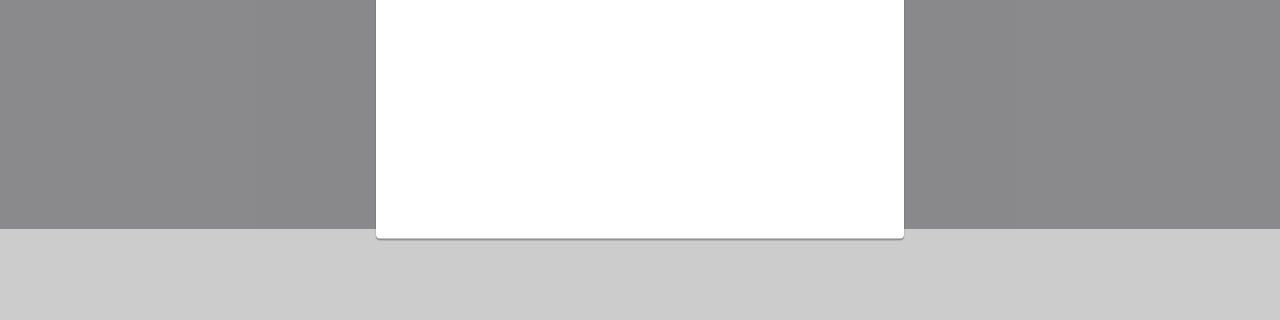
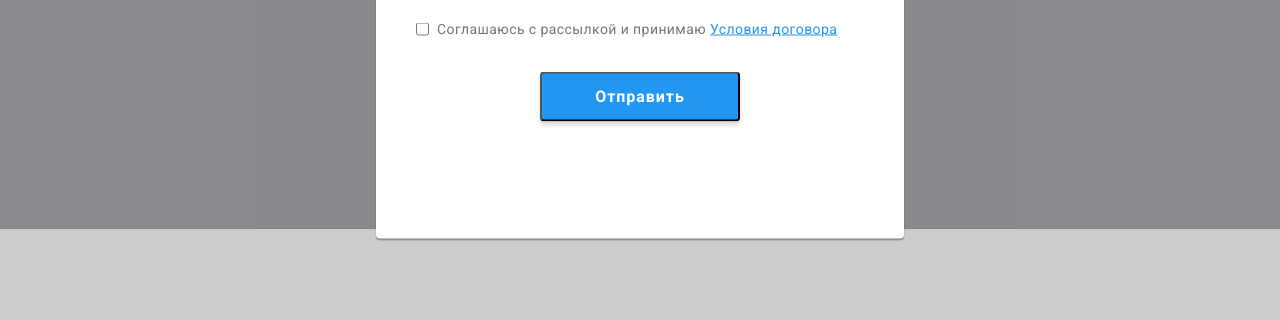
Before and after one commit to ikarkam76/goit-markup-hw-06, a plain HTML site: page index.html in a window 1280 px wide. Both pictures are taken after a click on the button "Заказать услугу". Shown: the part 452-772 px from the top of the page. Drawn offline with nearby package versions, Linux system fonts and the light colour scheme.

Commit message:
додає в модалку чекбокс і кнопку відправки

```diff
--- a/css/styles.css
+++ b/css/styles.css
@@ -24,6 +24,7 @@
     --timihg-function: cubic-bezier(0.4, 0, 0.2, 1);
     --modal-input-border: rgba(33, 33, 33, 0.2);
     --modal-comment-text: rgba(117, 117, 117, 0.5);
+    --button-send-hover-color: #188CE8;
 }
 
 body {
@@ -924,6 +925,7 @@ h1, h2, h3, p, ul {
 
 /* ------ form modal---- */
 
+
 .modal-form-title {
     font-weight: 700;
     font-size: 20px;
@@ -966,6 +968,7 @@ h1, h2, h3, p, ul {
 }
 
 .user-comment-input {
+    height: 120px;
     padding: 12px 16px;
     resize: none;
 
@@ -973,3 +976,49 @@ h1, h2, h3, p, ul {
     border: 1px solid var(--modal-input-border);
     border-radius: 4px;
 }
+
+.checkbox-contract-marker {
+    display: flex;
+    align-items: center;
+    margin-top: 20px;
+}
+
+.checkbox-marker {
+}
+
+.user-checkbox {
+    font-size: 14px;
+    line-height: 1.71;
+    margin-left: 8px;
+
+    color: var(--primary-text-color);
+}
+
+.link-contract {
+    color: var(--link-active-color);
+}
+
+.modal-send-button {
+    width: 200px;
+    height: 50px;
+    margin-right: auto;
+    margin-left: auto;
+    margin-top: 30px;
+
+    font-weight: 700;
+    font-size: 16px;
+    line-height: 1.88;
+    letter-spacing: 0.06em;
+
+    color: var(--primary-title-text-color);
+    background-color: var(--button-active-color);
+    box-shadow: 0px 4px 4px rgba(0, 0, 0, 0.15);
+    border-radius: 4px;
+
+    transition: background-color 250ms var(--timihg-function);
+}
+
+.modal-send-button:hover,
+.modal-send-button:focus {
+    background-color: var(--button-send-hover-color);
+}
--- a/index.html
+++ b/index.html
@@ -36,23 +36,27 @@
             <section class="section hero">
                 <h1 class="hero-title">Эффективные решения для вашего бизнеса</h1>
                 <button type="button" class="button hero-button" data-modal-open>Заказать услугу</button>
+
                 <div class="backdrop is-hidden" data-modal>
+
                     <div class="modal">
 
                         <form name="user-data" autocomplete="on" class="modal-form" >
+
                             <b class="modal-form-title">Оставьте свои данные, мы вам перезвоним</b>
-                            <div class="modal-user-input-box">
+
+                            <div class="modal-user-input-box" role="group">
                                 <div class="modal-form-input">
                                     <label for="user-name" class="name modal-user-input">Имя</label>
-                                    <input id="user-name" type="name" class="user-input">
+                                    <input id="user-name" type="name" name="username" class="user-input">
                                 </div>
                                 <div class="modal-form-input">
                                     <label for="user-tel" class="tel modal-user-input">Телефон</label>
-                                    <input id="user-tel" type="tel" class="user-input">
+                                    <input id="user-tel" type="tel" name="tel" class="user-input" >
                                 </div>
                                 <div class="modal-form-input">
                                     <label for="user-email" class="email modal-user-input">Почта</label>
-                                    <input id="user-email" type="email" class="user-input">
+                                    <input id="user-email" type="email" name="email" class="user-input">
                                 </div>
                                 <div class="modal-form-input">
                                     <label for="user-comment" class="modal-user-input">Комментарий</label>
@@ -60,6 +64,12 @@
                                 </div>
                             </div>
 
+                            <div class="checkbox-contract-marker">
+                                <input type="checkbox" id="checkbox" class="checkbox-marker">
+                                <label for="checkbox" class="user-checkbox">Соглашаюсь с рассылкой и принимаю <a href="" class="link-contract">Условия договора</a> </label>
+                            </div>
+
+                            <button type="submit" class="modal-send-button">Отправить</button>
 
                         </form>
 
@@ -293,7 +303,7 @@
             <form name="email-input" autocomplete="on" class="email-input-form">
                 <div class="email-input-box">
                     <label for="subscription">Подпишитесь на рассылку</label>
-                    <input type="email" id="subscription" placeholder="E-mail" class="footer-email-input">
+                    <input type="email" id="subscription" name="email" placeholder="E-mail" class="footer-email-input">
                 </div>
 
                 <button type="submit" class="button send-button">Подписаться<svg class="send" width="24" height="24"><use href="./Images/icons.svg#send"></use></svg></button>
```
